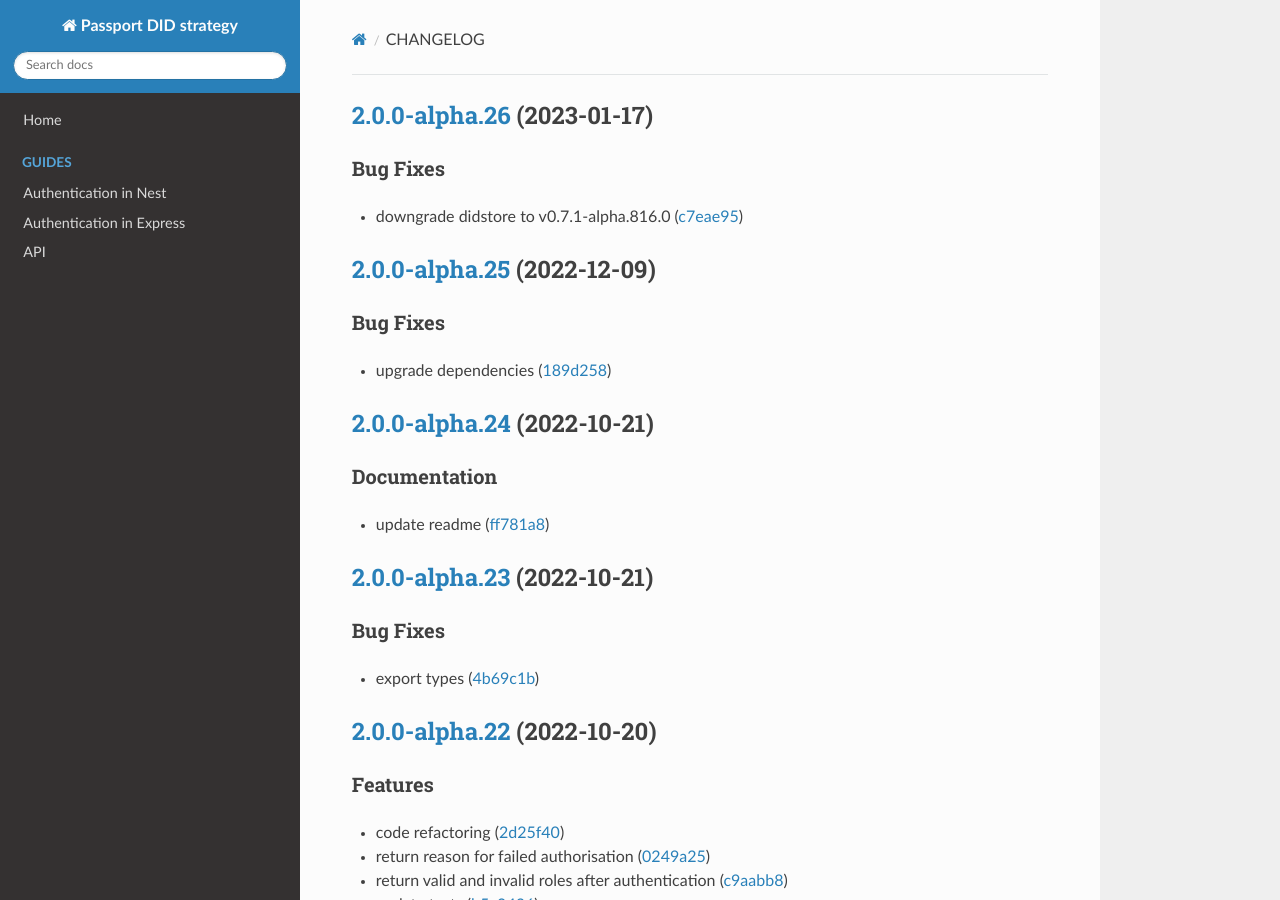
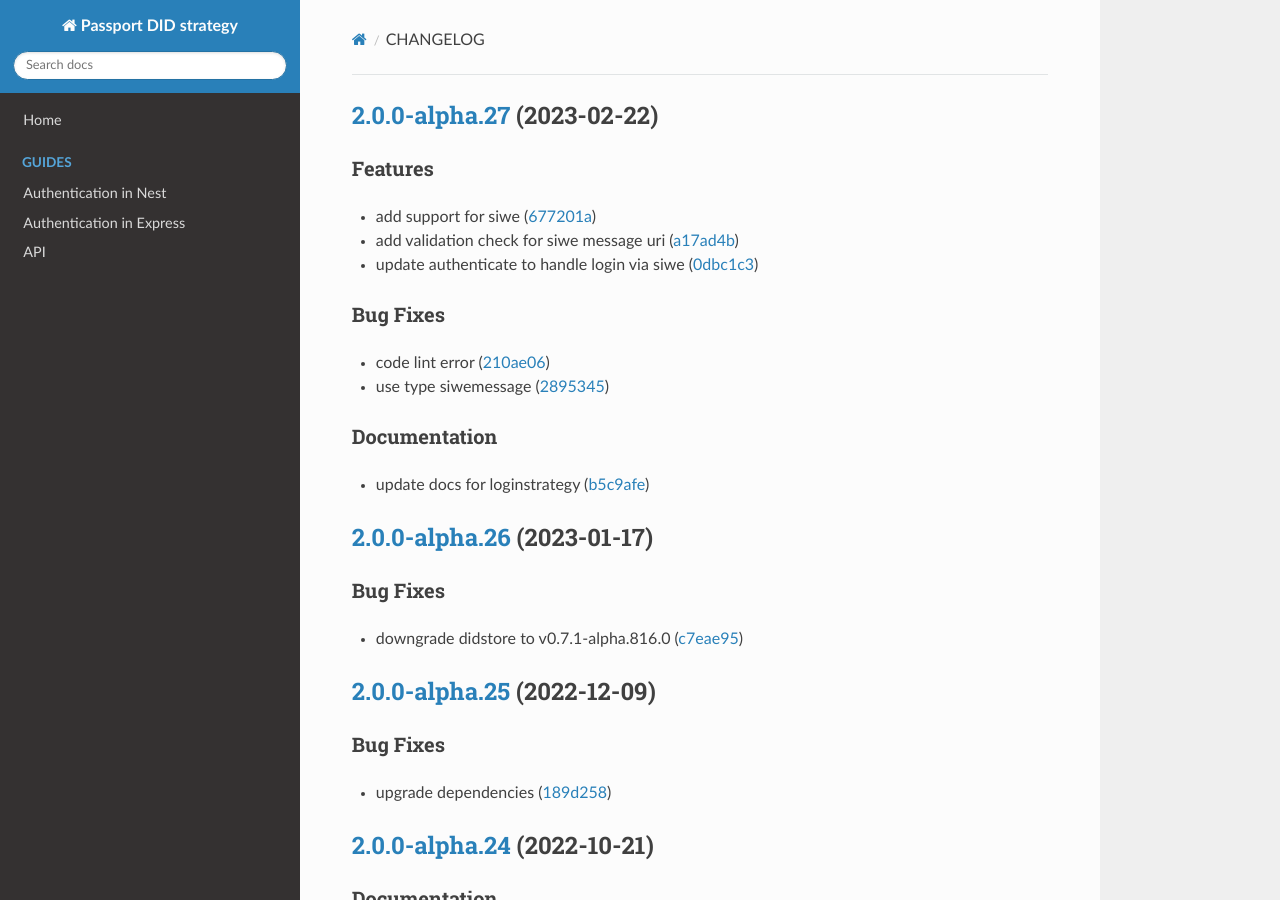
Before and after one commit to energywebfoundation/passport-did-auth, an MkDocs documentation site: the page built from docs/CHANGELOG.md, in a window 1280 px wide and 900 px high. Built offline with MkDocs 1.6.1, drawn with Linux system fonts in a browser that asks for light colours; nearby versions of some CDN libraries.

Commit message:
chore(release): 2.0.0-alpha.27 [skip ci]
## [2.0.0-alpha.27](https://github.com/energywebfoundation/passport-did-auth/compare/v2.0.0-alpha.26...v2.0.0-alpha.27) (2023-02-22)

### Features

* add support for siwe ([677201a](https://github.com/energywebfoundation/passport-did-auth/commit/677201a08680497e5a0dfc3489bdc772b19a43a4))
* add validation check for siwe message uri ([a17ad4b](https://github.com/energywebfoundation/passport-did-auth/commit/a17ad4b012a05c9a0e8f21e963f2b4e19f9260fc))
* update authenticate to handle login via siwe ([0dbc1c3](https://github.com/energywebfoundation/passport-did-auth/commit/0dbc1c3a0c0d01946dd0844ab855951d63fa6ca0))

### Bug Fixes

* code lint error ([210ae06](https://github.com/energywebfoundation/passport-did-auth/commit/210ae0665641d367260528576be974534eb7e911))
* use type siwemessage ([2895345](https://github.com/energywebfoundation/passport-did-auth/commit/2895345f97cacdefa89683031d7ca1055a117547))

### Documentation

* update docs for loginstrategy ([b5c9afe](https://github.com/energywebfoundation/passport-did-auth/commit/b5c9afe56b7ebcdf6ca7853c34f1b60d5c74e1ff))

```diff
--- a/docs/CHANGELOG.md
+++ b/docs/CHANGELOG.md
@@ -1,3 +1,23 @@
+## [2.0.0-alpha.27](https://github.com/energywebfoundation/passport-did-auth/compare/v2.0.0-alpha.26...v2.0.0-alpha.27) (2023-02-22)
+
+
+### Features
+
+* add support for siwe ([677201a](https://github.com/energywebfoundation/passport-did-auth/commit/677201a08680497e5a0dfc3489bdc772b19a43a4))
+* add validation check for siwe message uri ([a17ad4b](https://github.com/energywebfoundation/passport-did-auth/commit/a17ad4b012a05c9a0e8f21e963f2b4e19f9260fc))
+* update authenticate to handle login via siwe ([0dbc1c3](https://github.com/energywebfoundation/passport-did-auth/commit/0dbc1c3a0c0d01946dd0844ab855951d63fa6ca0))
+
+
+### Bug Fixes
+
+* code lint error ([210ae06](https://github.com/energywebfoundation/passport-did-auth/commit/210ae0665641d367260528576be974534eb7e911))
+* use type siwemessage ([2895345](https://github.com/energywebfoundation/passport-did-auth/commit/2895345f97cacdefa89683031d7ca1055a117547))
+
+
+### Documentation
+
+* update docs for loginstrategy ([b5c9afe](https://github.com/energywebfoundation/passport-did-auth/commit/b5c9afe56b7ebcdf6ca7853c34f1b60d5c74e1ff))
+
 ## [2.0.0-alpha.26](https://github.com/energywebfoundation/passport-did-auth/compare/v2.0.0-alpha.25...v2.0.0-alpha.26) (2023-01-17)
 
 
--- a/package.json
+++ b/package.json
@@ -1,6 +1,6 @@
 {
   "name": "passport-did-auth",
-  "version": "2.0.0-alpha.26",
+  "version": "2.0.0-alpha.27",
   "description": "",
   "main": "dist/index.js",
   "types": "dist/index.d.ts",
```
